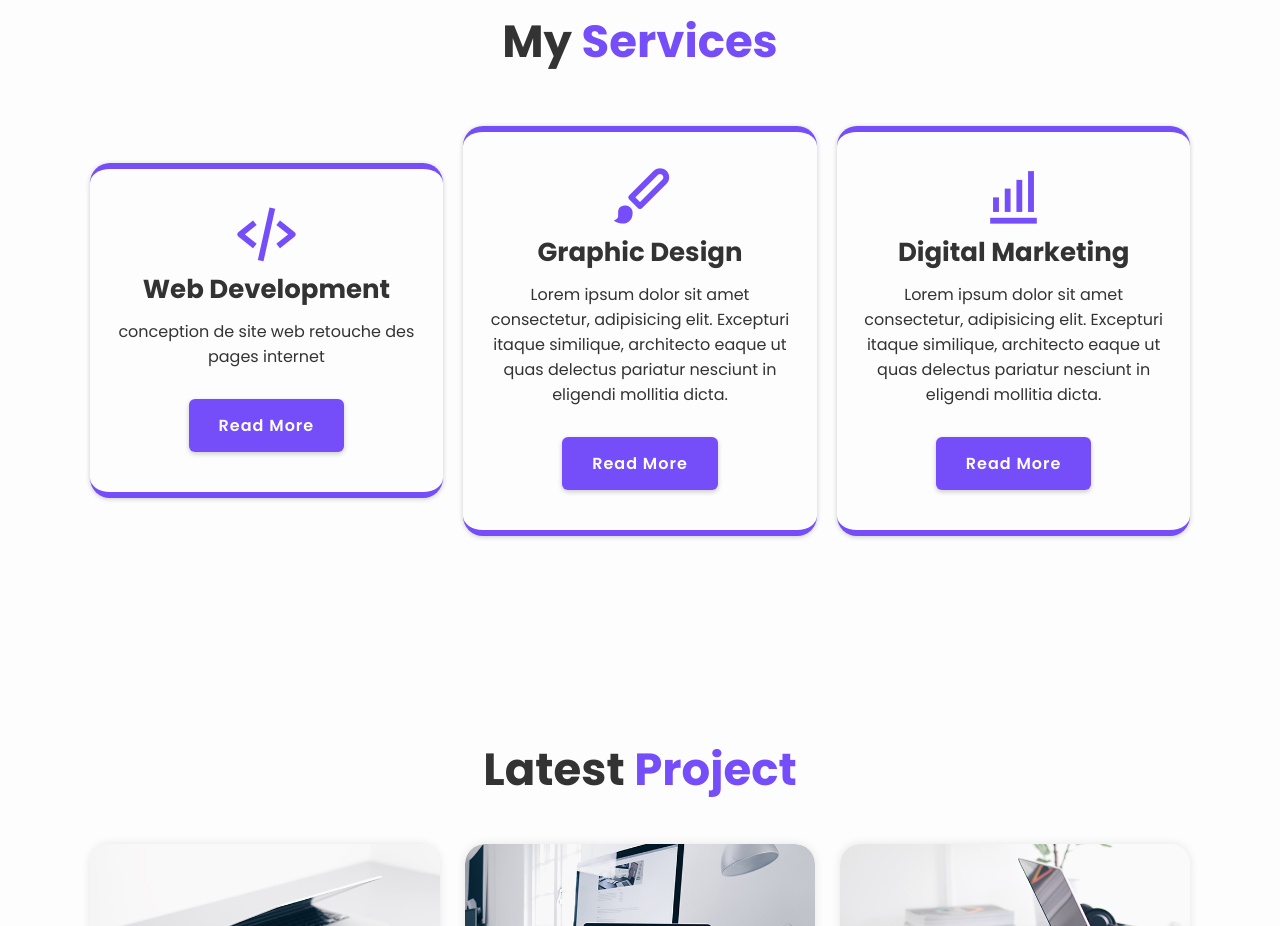
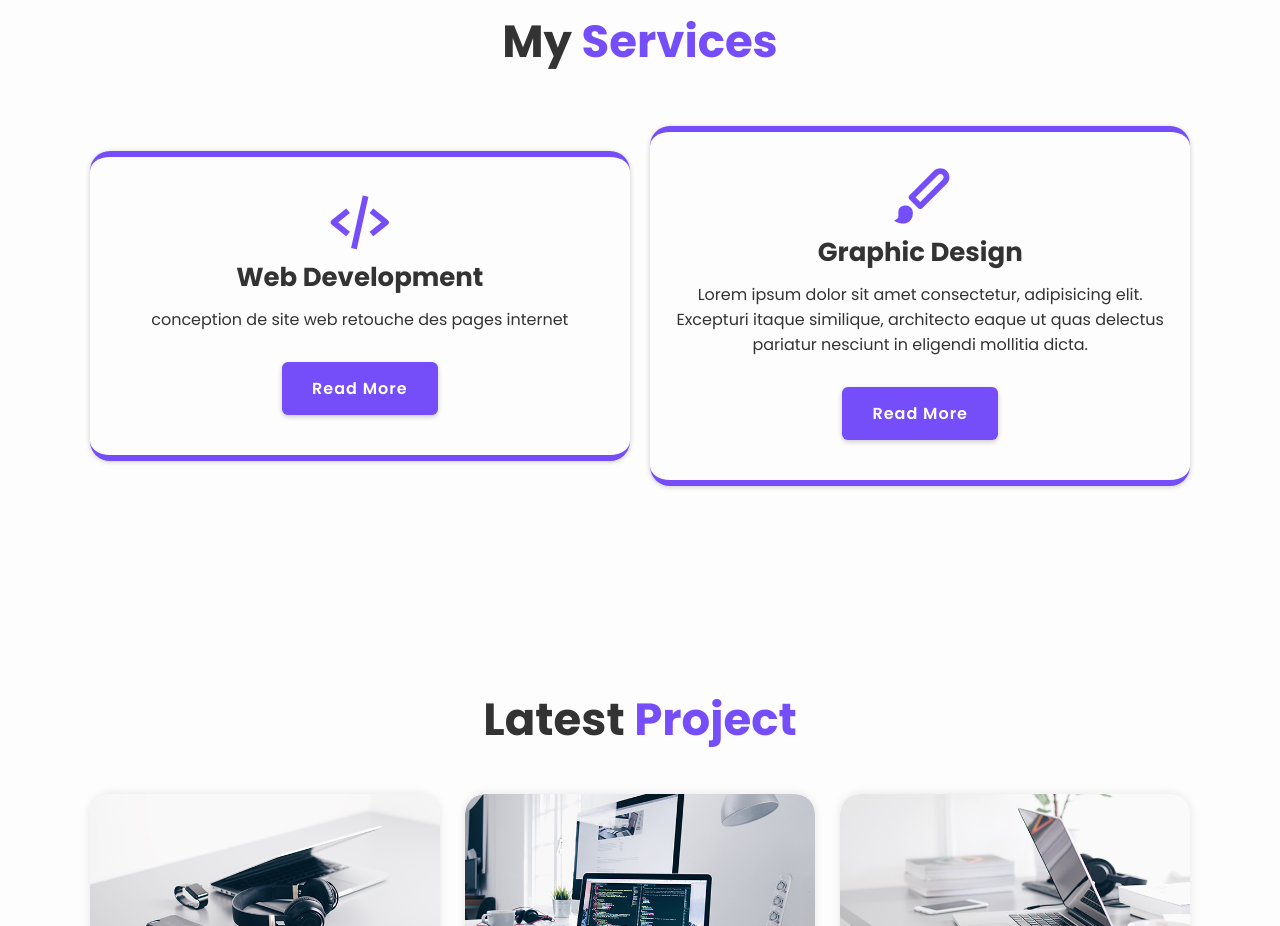
Before and after one commit to Blahim/Blahimeportfo, a plain HTML site: page index.html in a window 1280 px wide. Shown: the part 1700-2626 px from the top of the page. Drawn offline with nearby package versions, Linux system fonts and the light colour scheme.

Commit message:
Update index.html

```diff
--- a/index.html
+++ b/index.html
@@ -146,17 +146,7 @@
           </p>
           <a href="#" class="btn">Read More</a>
         </div>
-        <div class="services-box">
-          <i class="bx bx-bar-chart-alt"></i>
-          <h3>Digital Marketing</h3>
-          <p>
-            Lorem ipsum dolor sit amet consectetur, adipisicing elit. Excepturi
-            itaque similique, architecto eaque ut quas delectus pariatur
-            nesciunt in eligendi mollitia dicta.
-          </p>
-          <a href="#" class="btn">Read More</a>
         </div>
-      </div>
     </section>
 
     <section class="portfolio" id="portfolio">
```
